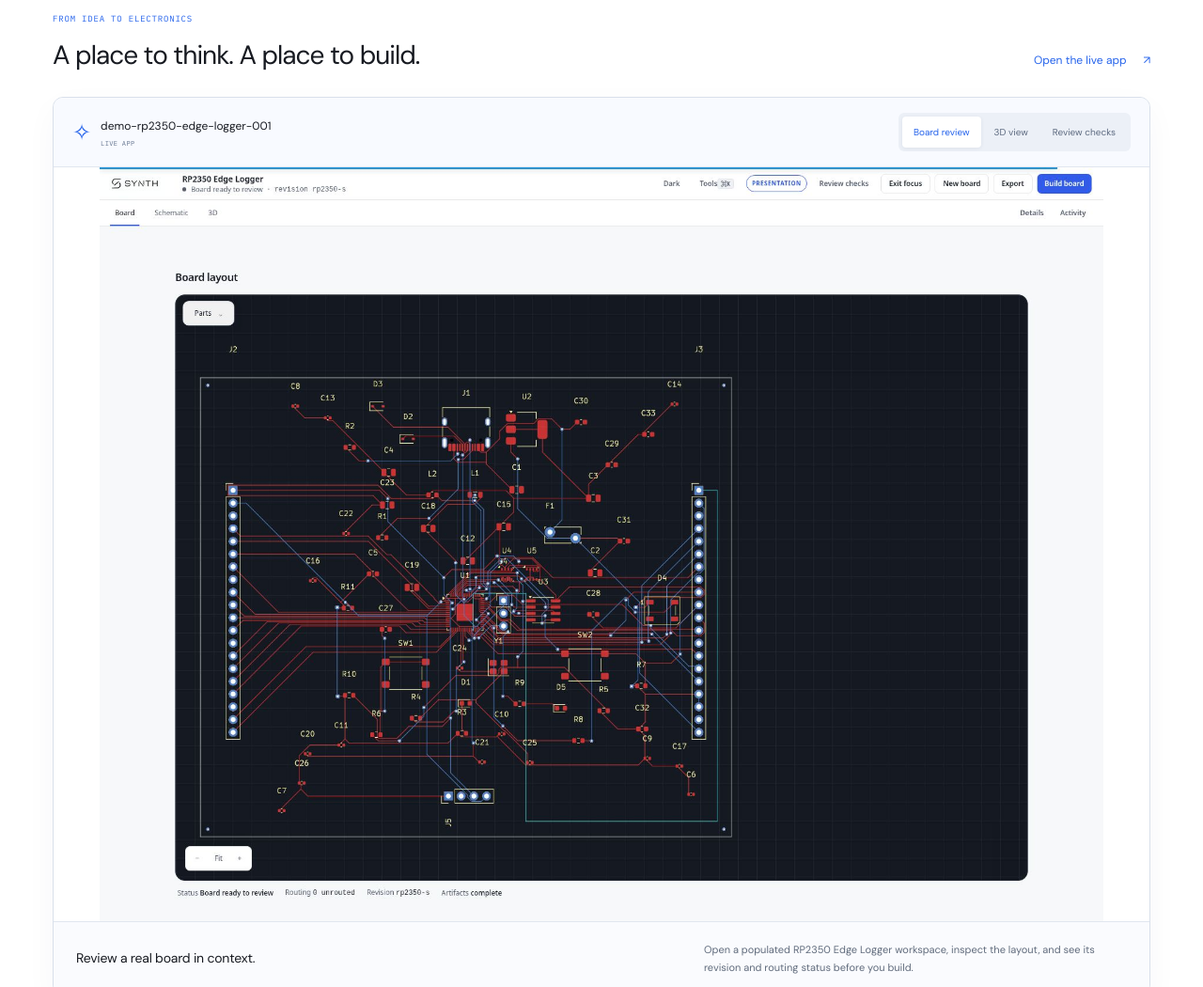
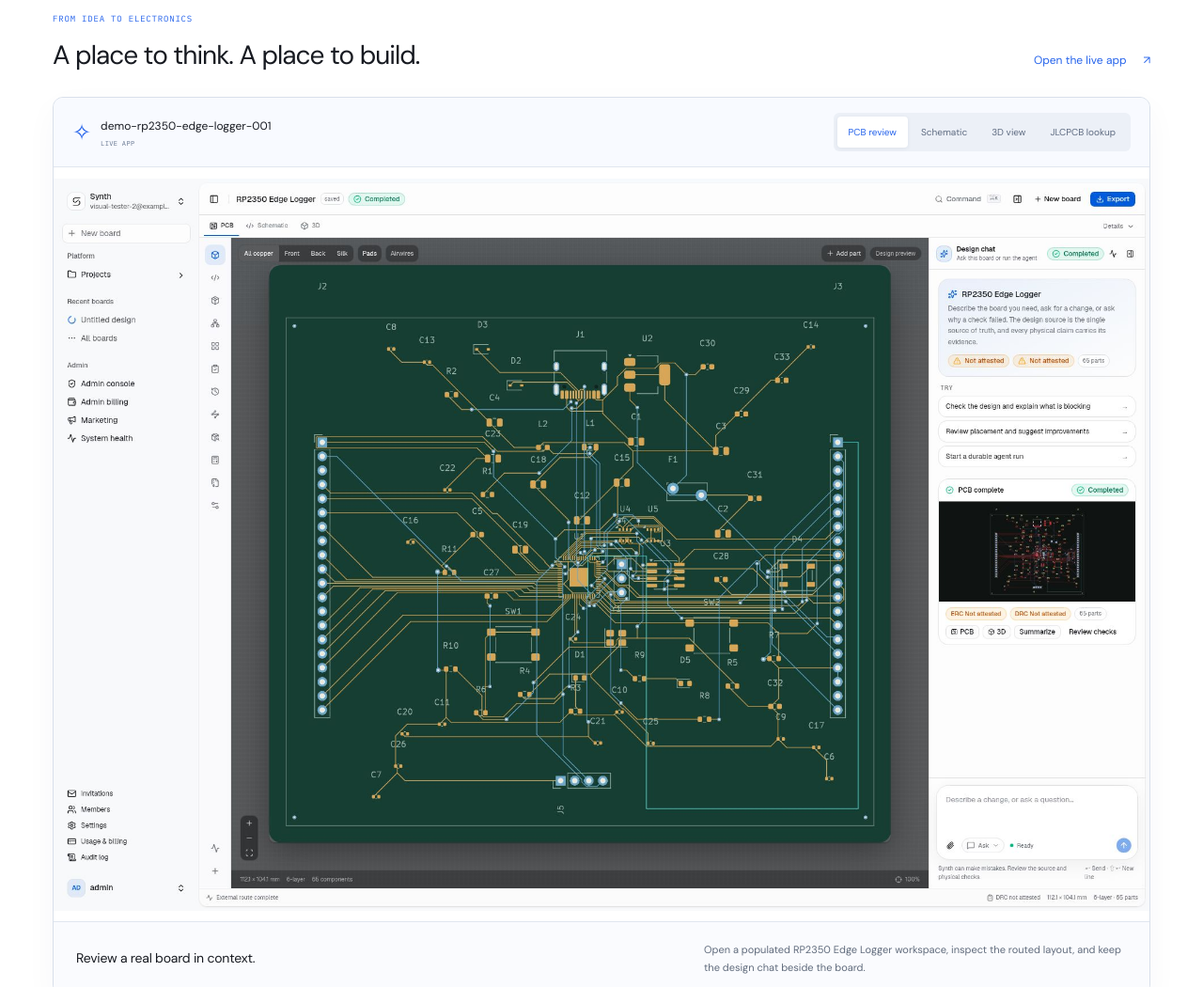
Before and after one commit to absmach/synth-website, an Astro site: page / in a window 1280 px wide. Shown: the part 1580-2630 px from the top of the page at 94% size. Built offline with nearby package versions, Linux system fonts and the light colour scheme; Astro itself is replaced by a stand-in of ours.

Commit message:
Use verified live workspace screenshots

```diff
--- a/src/pages/index.astro
+++ b/src/pages/index.astro
@@ -13,9 +13,10 @@
 const canonicalUrl = Astro.site ?? Astro.url;
 const socialImage = new URL(`${base}images/og-usb-uart.jpg`, Astro.site);
 const views = [
-  { id: "review", label: "Board review", image: "synth-live-rp2350.jpg", alt: "Current light-mode Synth RP2350 Edge Logger review workspace showing a populated PCB layout, revision status, and board checks", title: "Review a real board in context.", description: "Open a populated RP2350 Edge Logger workspace, inspect the layout, and see its revision and routing status before you build." },
-  { id: "3d", label: "3D view", image: "synth-live-3d.png", alt: "Live Synth app in 3D view mode showing the rendered PCB with components, same conversation panel open", title: "Another view. The same conversation.", description: "Switch between Board, Schematic, and 3D. The conversation and your unfinished message stay close." },
-  { id: "checks", label: "Review checks", image: "synth-live-checks.png", alt: "Live Synth app checks workspace showing DRC findings and routing status for the current design", title: "Know what passed. Know what's open.", description: "Structured diagnostics tell you what's clear, what needs attention, and what the assistant can help fix." },
+  { id: "review", label: "PCB review", image: "synth-live-rp2350-board.png", alt: "Light-mode Synth React workspace showing the populated RP2350 Edge Logger PCB, design chat, completed build state, and 65 components", title: "Review a real board in context.", description: "Open a populated RP2350 Edge Logger workspace, inspect the routed layout, and keep the design chat beside the board." },
+  { id: "schematic", label: "Schematic", image: "synth-live-rp2350-schematic.png", alt: "Light-mode Synth React workspace showing the RP2350 Edge Logger native KiCad schematic beside design chat", title: "Trace the circuit, not just the picture.", description: "Switch to the native KiCad schematic, inspect symbols and nets, and keep the same board context in view." },
+  { id: "3d", label: "3D view", image: "synth-live-rp2350-3d.png", alt: "Light-mode Synth React workspace showing the RP2350 Edge Logger native KiCad 3D board with components and camera controls", title: "See the board in three dimensions.", description: "Orbit the native 3D board, change the camera, and inspect the physical result before you export." },
+  { id: "sourcing", label: "JLCPCB lookup", image: "synth-live-rp2350-sourcing.png", alt: "Light-mode Synth React workspace showing RP2350A searched in the JLCPCB catalog with LCSC part numbers and stock", title: "Carry parts toward procurement.", description: "Search the JLCPCB catalog by MPN, compare LCSC matches and stock, and keep sourcing decisions attached to the board." },
 ];
 const details = [
   { icon: "{ }", title: "Source", text: "Open the circuit source when you want to look closer. Edit a draft, import a .synth file, or take the source with you." },
@@ -96,7 +97,7 @@
           <div class="showcase-toolbar"><div class="project-label"><span class="project-icon" aria-hidden="true">✧</span><span>demo-rp2350-edge-logger-001 <small>LIVE APP</small></span></div><div class="view-tabs" role="tablist" aria-label="Explore the Synth app">
             {views.map(view => <button id={`tab-${view.id}`} role="tab" aria-selected={view.id === "review" ? "true" : "false"} aria-controls={`panel-${view.id}`} tabindex={view.id === "review" ? 0 : -1}>{view.label}</button>)}
           </div></div>
-          {views.map(view => <div id={`panel-${view.id}`} role="tabpanel" aria-labelledby={`tab-${view.id}`} tabindex="0" hidden={view.id !== "review"} class="view-panel"><img src={`${base}images/${view.image}`} alt={view.alt} width="1280" height="960" loading="lazy" /><div class="view-caption"><h3>{view.title}</h3><p>{view.description}</p></div></div>)}
+          {views.map(view => <div id={`panel-${view.id}`} role="tabpanel" aria-labelledby={`tab-${view.id}`} tabindex="0" hidden={view.id !== "review"} class="view-panel"><img src={`${base}images/${view.image}`} alt={view.alt} width="1926" height="1286" loading="lazy" /><div class="view-caption"><h3>{view.title}</h3><p>{view.description}</p></div></div>)}
         </div>
         <div class="workspace-footnote"><p><span class="status-dot"></span> Screenshots from the live Synth application.</p><a href={appUrl}>Open Synth to build your own <span aria-hidden="true">↗</span></a></div>
         <div class="workflow-steps">
```
Also changed, not shown: public/images/synth-live-rp2350-3d.png (added), public/images/synth-live-rp2350-board.png (added), public/images/synth-live-rp2350-schematic.png (added), public/images/synth-live-rp2350-sourcing.png (added).
